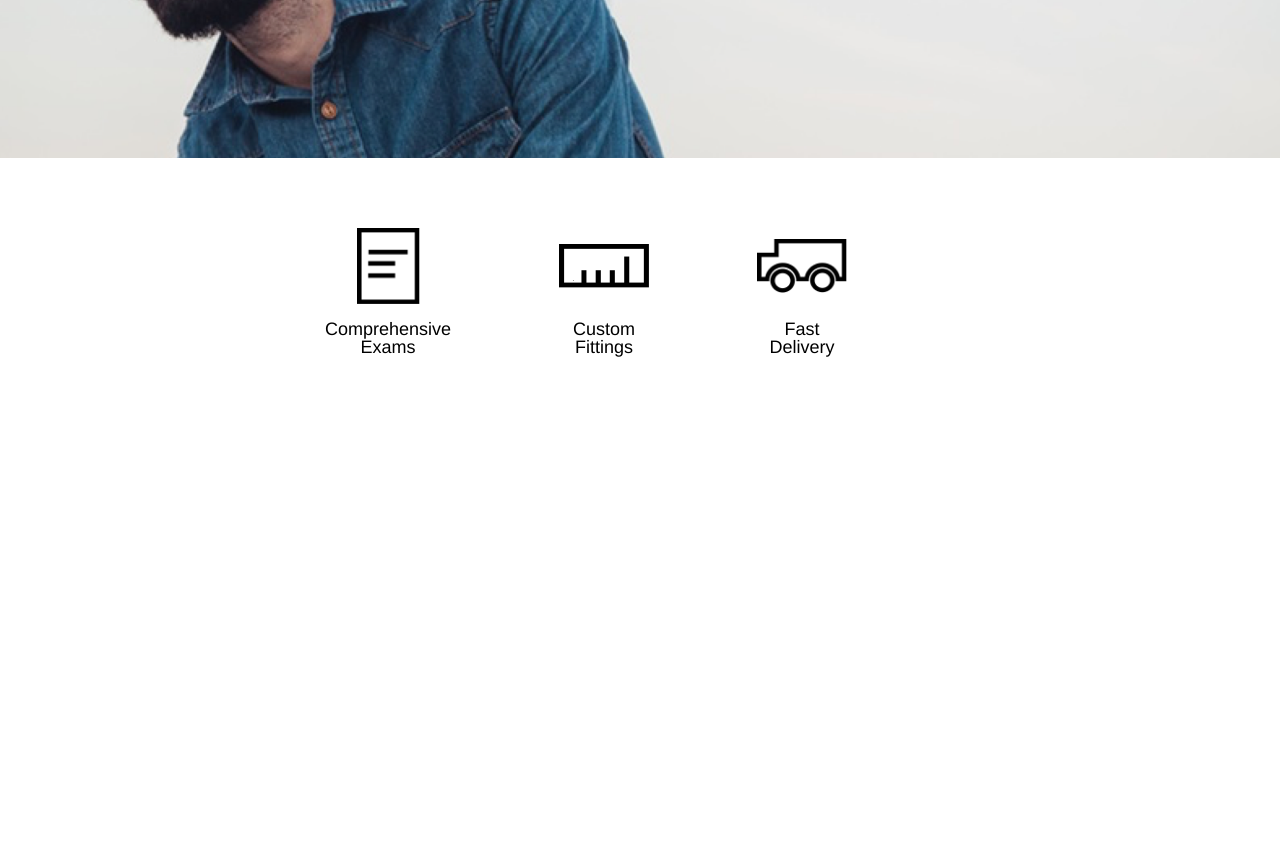
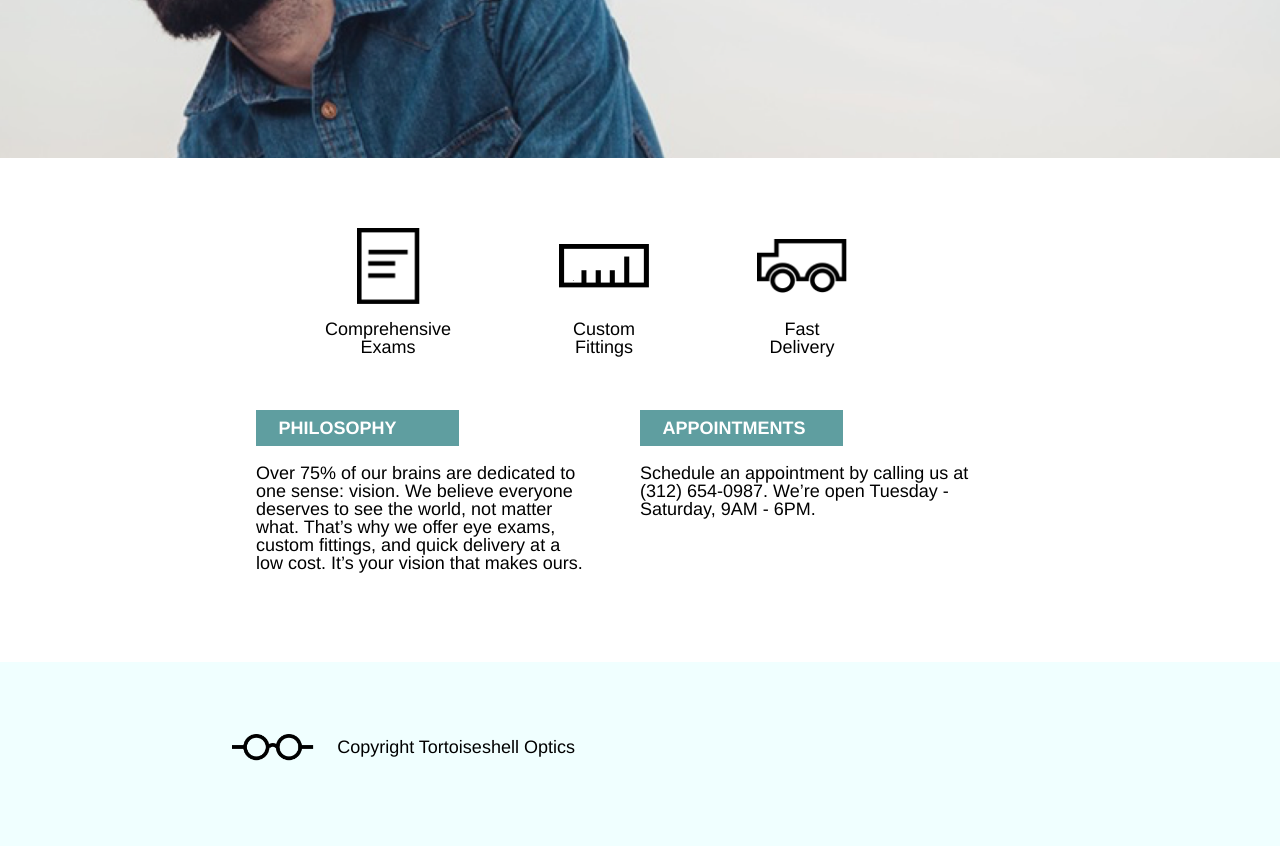
Before and after one commit to Olwah/tortoiseshelloptics, a plain HTML site: page index.html in a window 1280 px wide. Shown: the part 400-1246 px from the top of the page. Before the commit the page ends 800 px from the top, so only its background shows below. Drawn offline with Linux system fonts and the light colour scheme; files whose address does not match are found by name.

Commit message:
Add final desktop version - main content & footer

```diff
--- a/index.html
+++ b/index.html
@@ -44,6 +44,24 @@
           <p>Fast <br>Delivery</p>
         </div>
       </div>
+      <!-- PHILOSOPHY & APPOINTMENTS -->
+      <div class="flex-container">
+        <div class="information">
+          <h2 class="info-heading">Philosophy</h2>
+          <p>Over 75% of our brains are dedicated to one sense: vision. We believe everyone deserves to see the world, not matter what. That’s why we offer eye exams, custom fittings, and quick delivery at a low cost. It’s your vision that makes ours.</p>
+        </div>
+        <div class="information">
+          <h2 class="info-heading">Appointments</h2>
+          <p>Schedule an appointment by calling us at (312) 654-0987. We’re open Tuesday - Saturday, 9AM - 6PM.</p>
+        </div>
+      </div>
     </div>
+    <!-- FOOTER -->
+    <footer>
+      <div id="footer" class="site-container">
+        <img src="resources/images/logo-black.png" alt="Logo">
+        <p>Copyright Tortoiseshell Optics</p>
+      </div>
+    </footer>
   </body>
 </html>
--- a/resources/css/style.css
+++ b/resources/css/style.css
@@ -93,15 +93,15 @@ nav li {
   display: flex;
   justify-content: center;
   align-items: flex-start;
-  position: relative;
-  top: 3rem;
 }
 
 .highlight {
   display: inline-flex;
   flex-direction: column;
   height: 8rem;
+  margin: 3rem 6rem 3rem 0;
   margin-right: 6rem;
+  margin-bottom: 3rem;
   text-align: center;
 }
 
@@ -125,3 +125,45 @@ nav li {
   display: block;
   margin: auto;
 }
+
+.information {
+  width: 35%;
+  margin-right: 5%;
+  margin-bottom: 5rem;
+}
+
+.info-heading {
+  width: 10rem;
+  color: white;
+  background-color: cadetblue;
+  text-transform: uppercase;
+  font-weight: bold;
+  margin-bottom: 1rem;
+  padding: 0.5rem 0 0.5rem 1.25rem;
+}
+
+/** FOOTER STYLES **/
+
+footer {
+  background-color: azure;
+}
+
+#footer {
+  padding: 4rem 0 4rem 4rem;
+  vertical-align: middle;
+}
+
+footer img {
+  height: 1.5rem;
+  width: auto;
+  padding-right: 1rem;
+  display: inline-block;
+}
+
+footer p {
+  display: inline-block;
+  height: 2rem;
+  padding: 0 0;
+  margin-top: 0;
+  vertical-align: middle;
+}
```
